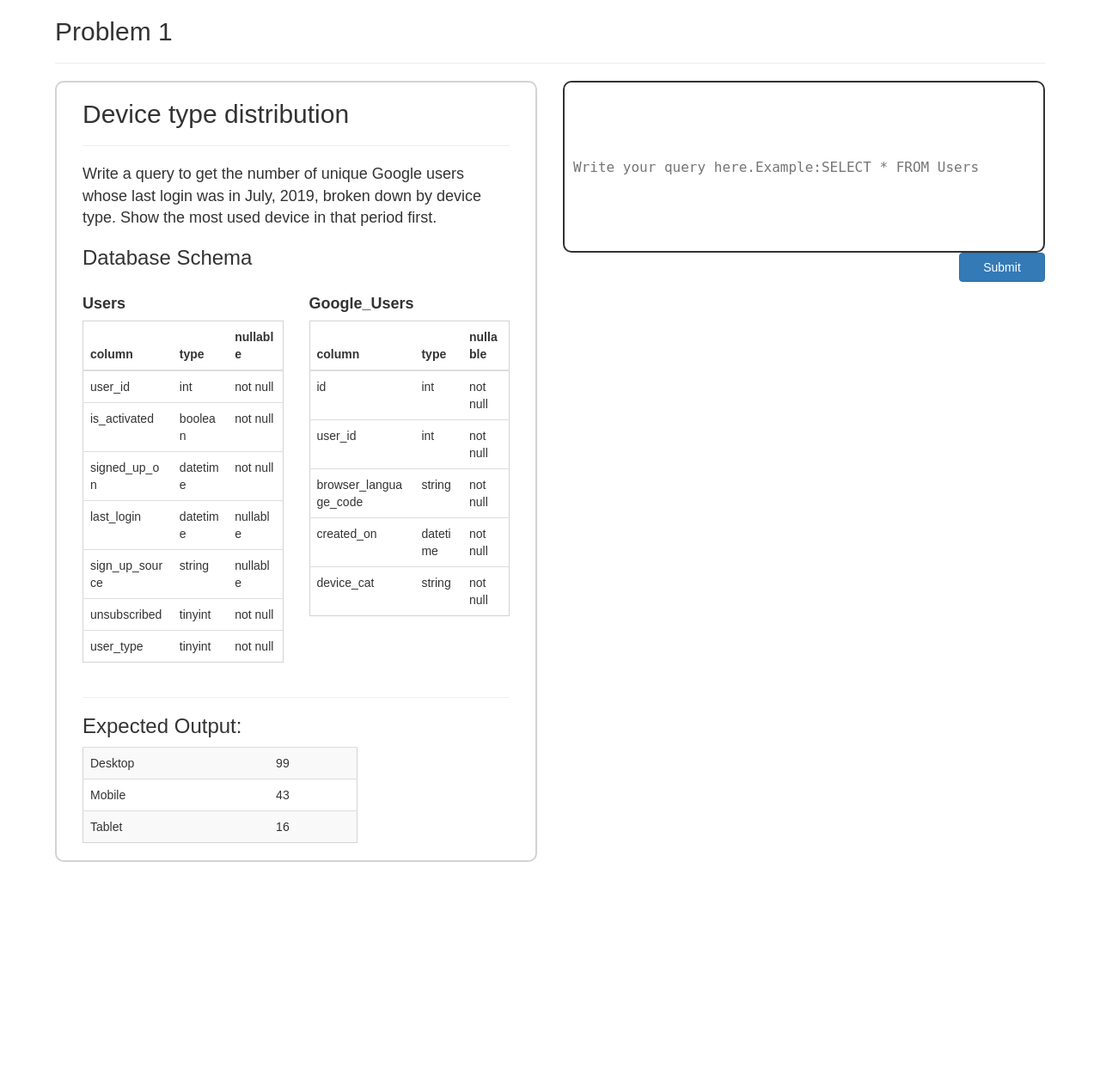
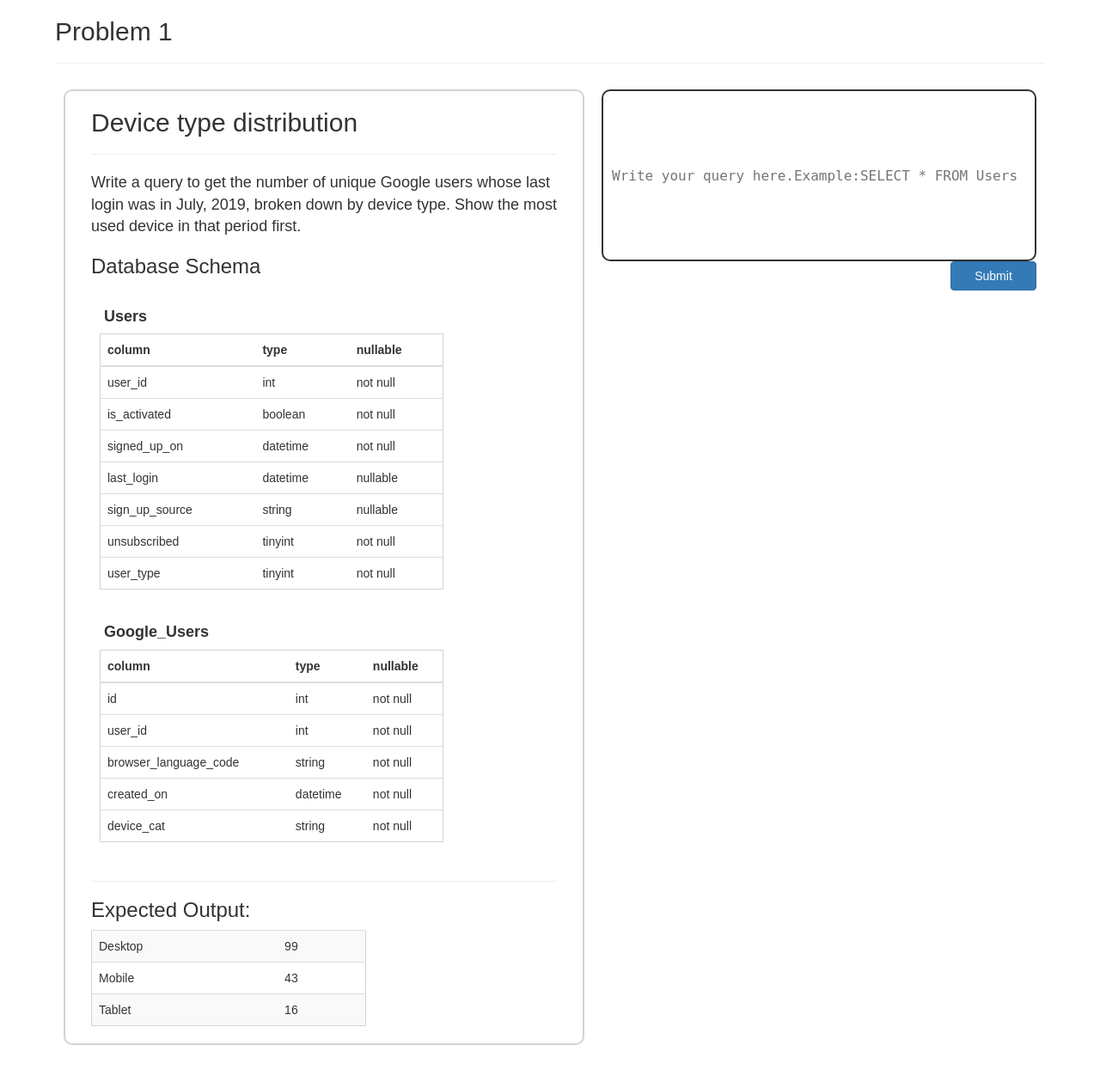
Before and after one commit to arielbello/sql-test-website, a Flask app: template app/templates/sqltest.html in a window 1280 px wide. Shown: the part 53-1319 px from the top of the page at 86% size. Before the commit the page ends 1056 px from the top, so only its background shows below. Run offline with Flask 2, Linux system fonts and the light colour scheme; the template is opened without the code that fills it: most values are stand-ins (such as "Sample title", 1, 10 or a date in 2020); form fields are guessed from the names that the template uses; some libraries are stand-ins or nearby versions.

Commit message:
now using flexbox instead of bootstrap cols on sqltest

```diff
--- a/app/static/css/sqltest.css
+++ b/app/static/css/sqltest.css
@@ -8,17 +8,42 @@ input.btn {
     width: 100px;
 }
 
-.col-sm-6 {
-    word-break: break-word;
+div.tables-flex{
+    display: flex;
+    align-items: flex-start;
+    flex-wrap: wrap;
+    justify-content: left;
 }
 
-.table {
+div.test-flex {
+    display: flex;
+    align-items: flex-start;
+    flex-wrap: wrap;
+    justify-content: center;
+}
+
+div.test-question {
+    margin: 10px;
+    flex: 1 1 400px;
+}
+
+div.test-interface {
+    margin: 10px;
+    flex: 1 1 300px;
+}
+
+div.table {
     border-color: lightgray;
+    word-wrap: break-word;
+    max-width: 400px;
+    flex: 1 1 200px;
+    margin: 5px 10px;
+}
+
+table {
     border-width: 1px;
     border-style: solid;
-    word-wrap: break-word;
-    max-width: 400px;
-    padding: 5px 10px;
+    border-color: lightgray;
 }
 
 .bordered {
@@ -46,6 +71,7 @@ input.btn {
 
 .table-name {
     font-weight: bold;
+    padding-left: 5px;
 }
 
 #question-container {
--- a/app/templates/base.html
+++ b/app/templates/base.html
@@ -1,8 +1,8 @@
 {% extends "bootstrap/base.html" %}
     {% block styles %}
         {{super()}}
+        <link rel="stylesheet" href="{{url_for('static', filename='css/header.css')}}">
         <link rel="stylesheet" href="{{url_for('static', filename='css/base.css')}}">
-        <link rel="stylesheet" href="{{url_for('static', filename='css/header.css')}}">
     {% endblock %}
 
     {% block navbar %}
--- a/app/templates/sqltest.html
+++ b/app/templates/sqltest.html
@@ -14,12 +14,12 @@
     <h2 class="text-left"> Problem 1 </h2>
     <hr>
 
-    <div class="row">
-        <div class="col-lg-6 question">
+    <div class="test-flex">
+        <div class="test-question">
             {% include "sqltest_question.html" %}
         </div>
 
-        <div class="col-lg-6" id="sql-box">
+        <div class="test-interface" id="sql-box">
             {% include "sqltest_input.html" %}
         </div>
     </div>
--- a/app/templates/sqltest_question.html
+++ b/app/templates/sqltest_question.html
@@ -11,8 +11,8 @@
     <div class="db-schema">
         <h3 id="schema-title">Database Schema</h3>
 
-        <div class="row">
-            <div class="col-sm-6">
+        <div class="tables-flex">
+            <div class="table">
                 <h4 class="table-name">Users</h4>
                 <table class="table table-secondary">
                     <thead>
@@ -63,9 +63,9 @@
             </div>
 
 
-            <div class="col-sm-6">
+            <div class="table">
                 <h4 class="table-name">Google_Users</h4>
-                <table class="table table-secondary">
+                <table class="table table-light">
                     <thead>
                     <tr>
                         <th scope="col">column</th>
```
